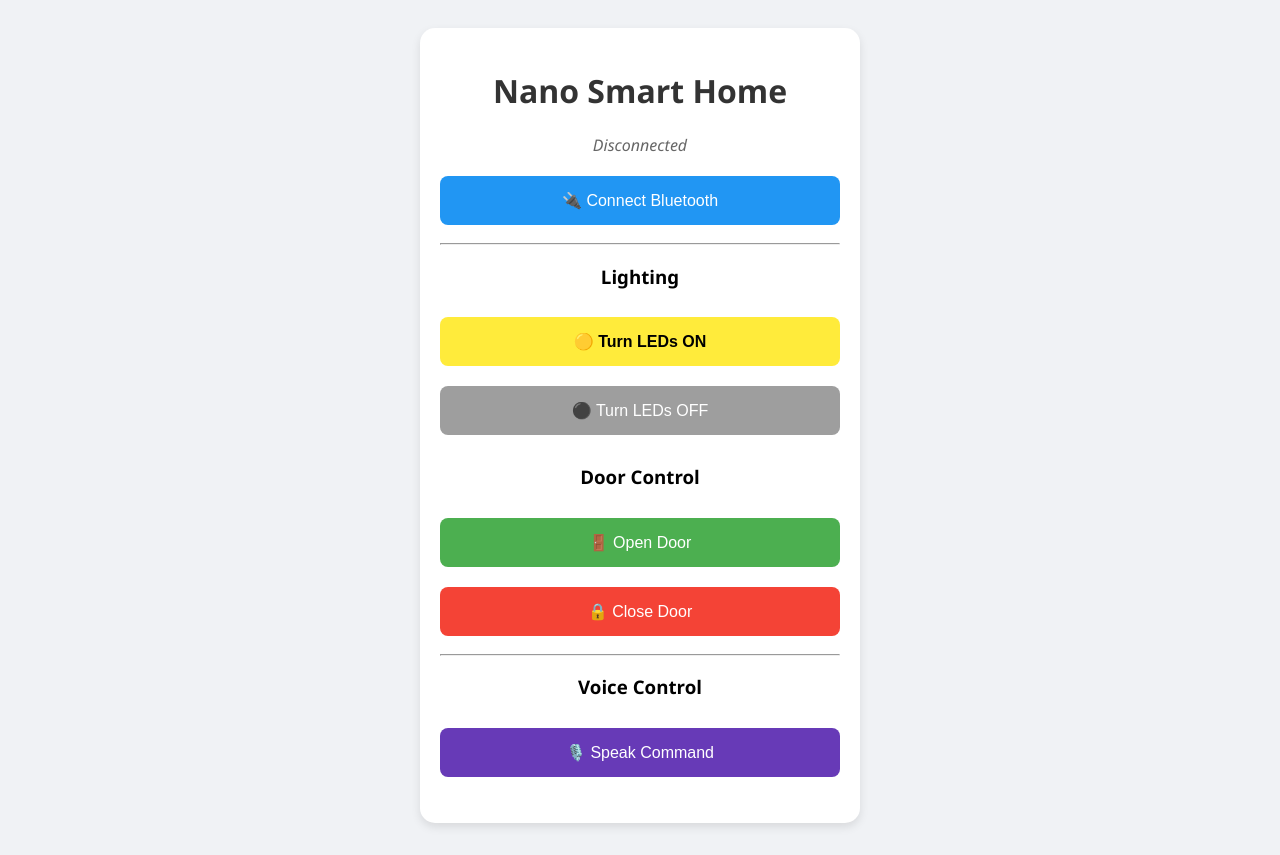
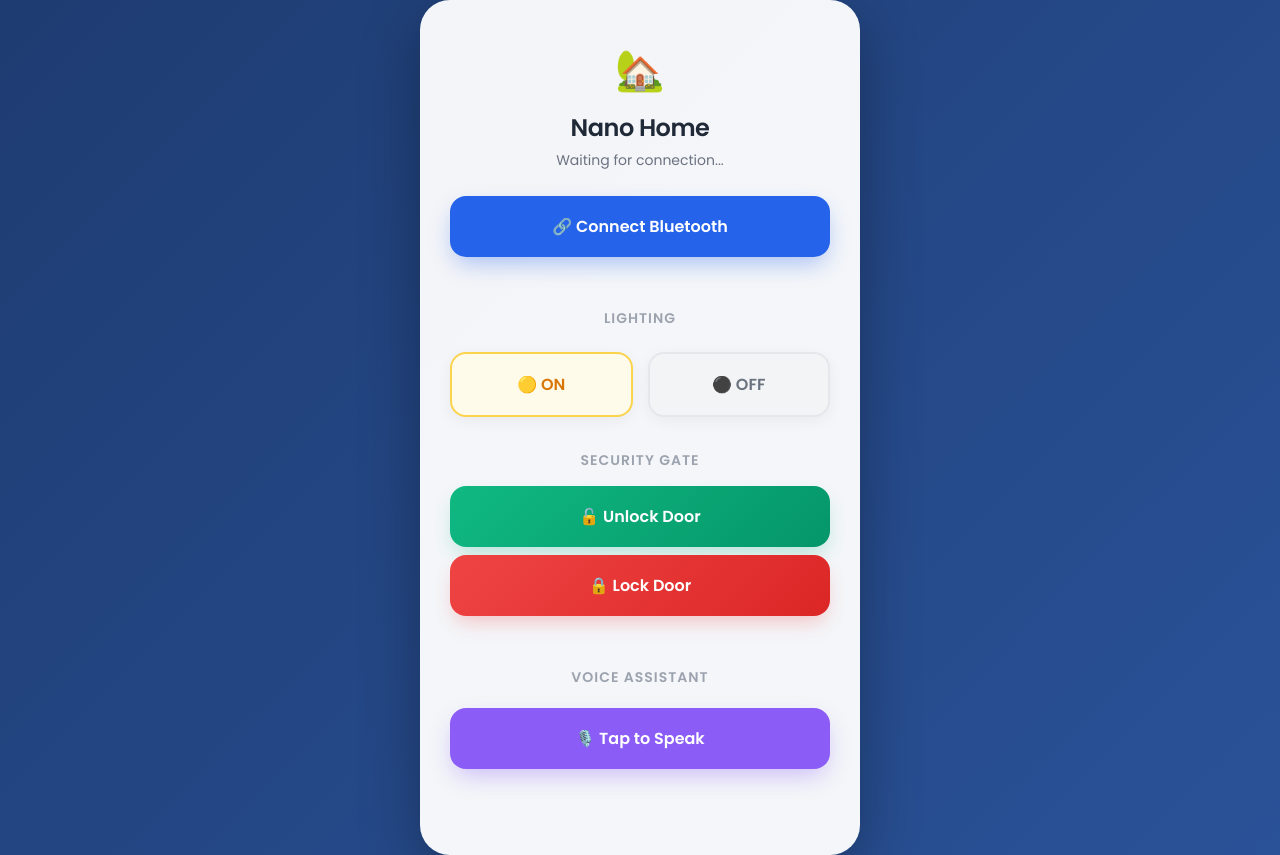
Before and after one commit to adamahmeddd/home-control-app, a plain HTML site: page index.html in a window 1280 px wide. Drawn offline with Linux system fonts and the light colour scheme.

Commit message:
Update index.html

```diff
--- a/index.html
+++ b/index.html
@@ -3,43 +3,186 @@
 <head>
     <meta charset="UTF-8">
     <meta name="viewport" content="width=device-width, initial-scale=1.0">
-    <title>Arduino Smart Home</title>
+    <title>Smart Home Control</title>
+    <!-- Import Google Font -->
+    <link href="https://fonts.googleapis.com/css2?family=Poppins:wght@400;600&display=swap" rel="stylesheet">
     <style>
-        body { font-family: 'Segoe UI', sans-serif; text-align: center; background-color: #f0f2f5; padding: 20px; }
-        h1 { color: #333; }
-        .container { max-width: 400px; margin: 0 auto; background: white; padding: 20px; border-radius: 15px; box-shadow: 0 4px 10px rgba(0,0,0,0.1); }
-        button { width: 100%; padding: 15px; margin: 10px 0; border: none; border-radius: 8px; font-size: 16px; cursor: pointer; transition: 0.3s; }
-        .btn-connect { background-color: #2196F3; color: white; }
-        .btn-on { background-color: #ffeb3b; color: black; font-weight: bold; }
-        .btn-off { background-color: #9e9e9e; color: white; }
-        .btn-open { background-color: #4CAF50; color: white; }
-        .btn-close { background-color: #f44336; color: white; }
-        .btn-voice { background-color: #673AB7; color: white; }
-        #status { margin-bottom: 10px; color: #666; font-style: italic; }
+        /* --- GLOBAL STYLES --- */
+        body {
+            font-family: 'Poppins', sans-serif;
+            background: linear-gradient(135deg, #1e3c72 0%, #2a5298 100%); /* Deep Blue "Night" Gradient */
+            color: #333;
+            margin: 0;
+            min-height: 100vh;
+            display: flex;
+            align-items: center;
+            justify-content: center;
+        }
+
+        /* --- THE APP CARD --- */
+        .container {
+            background: rgba(255, 255, 255, 0.95); /* Slightly transparent white */
+            width: 100%;
+            max-width: 380px;
+            padding: 40px 30px;
+            border-radius: 30px;
+            box-shadow: 0 20px 60px rgba(0,0,0,0.3);
+            text-align: center;
+            position: relative;
+            overflow: hidden;
+        }
+
+        /* --- HEADERS --- */
+        h1 {
+            margin: 0;
+            font-size: 24px;
+            color: #1f2937;
+            font-weight: 600;
+            letter-spacing: -0.5px;
+        }
+
+        h3 {
+            margin-top: 25px;
+            margin-bottom: 15px;
+            font-size: 14px;
+            text-transform: uppercase;
+            letter-spacing: 1px;
+            color: #9ca3af;
+            font-weight: 600;
+        }
+
+        p#status {
+            font-size: 14px;
+            color: #6b7280;
+            margin-top: 5px;
+            margin-bottom: 25px;
+        }
+
+        /* --- BUTTONS --- */
+        button {
+            width: 100%;
+            padding: 18px;
+            margin: 8px 0;
+            border: none;
+            border-radius: 16px;
+            font-size: 16px;
+            font-weight: 600;
+            cursor: pointer;
+            transition: all 0.2s ease;
+            box-shadow: 0 4px 15px rgba(0,0,0,0.05);
+            display: flex;
+            align-items: center;
+            justify-content: center;
+            gap: 10px;
+            font-family: 'Poppins', sans-serif;
+        }
+
+        button:active {
+            transform: scale(0.96);
+        }
+
+        /* Specific Button Colors */
+        .btn-connect {
+            background: #2563eb;
+            color: white;
+            box-shadow: 0 10px 25px -5px rgba(37, 99, 235, 0.4);
+        }
+
+        /* Light Controls - Side by Side */
+        .grid-2 {
+            display: grid;
+            grid-template-columns: 1fr 1fr;
+            gap: 15px;
+        }
+
+        .btn-on {
+            background: #fffbeb;
+            color: #d97706;
+            border: 2px solid #fcd34d;
+        }
+
+        .btn-off {
+            background: #f3f4f6;
+            color: #6b7280;
+            border: 2px solid #e5e7eb;
+        }
+
+        /* Door Controls */
+        .btn-open {
+            background: linear-gradient(135deg, #10b981 0%, #059669 100%);
+            color: white;
+            box-shadow: 0 10px 20px -5px rgba(16, 185, 129, 0.3);
+        }
+
+        .btn-close {
+            background: linear-gradient(135deg, #ef4444 0%, #dc2626 100%);
+            color: white;
+            box-shadow: 0 10px 20px -5px rgba(239, 68, 68, 0.3);
+        }
+
+        /* Voice Button */
+        .btn-voice {
+            background: #8b5cf6;
+            color: white;
+            margin-top: 20px;
+            box-shadow: 0 10px 25px -5px rgba(139, 92, 246, 0.4);
+        }
+
+        .voice-anim {
+             animation: pulse 1.5s infinite;
+        }
+
+        @keyframes pulse {
+            0% { box-shadow: 0 0 0 0 rgba(139, 92, 246, 0.7); }
+            70% { box-shadow: 0 0 0 10px rgba(139, 92, 246, 0); }
+            100% { box-shadow: 0 0 0 0 rgba(139, 92, 246, 0); }
+        }
+
+        /* Divider */
+        hr {
+            border: 0;
+            height: 1px;
+            background: #f3f4f6;
+            margin: 25px 0;
+        }
+
+        #transcript {
+            min-height: 20px;
+            font-size: 13px;
+            color: #8b5cf6;
+            font-weight: 600;
+        }
+
     </style>
 </head>
 <body>
 
 <div class="container">
-    <h1>Nano Smart Home</h1>
-    <p id="status">Disconnected</p>
-    <button class="btn-connect" onclick="connectBluetooth()">🔌 Connect Bluetooth</button>
+    <div style="font-size: 40px; margin-bottom: 10px;">🏡</div>
+    <h1>Nano Home</h1>
+    <p id="status">Waiting for connection...</p>
+
+    <button class="btn-connect" onclick="connectBluetooth()">
+        <span>🔗 Connect Bluetooth</span>
+    </button>
 
     <hr>
 
     <h3>Lighting</h3>
-    <button class="btn-on" onclick="sendCommand('1')">🟡 Turn LEDs ON</button>
-    <button class="btn-off" onclick="sendCommand('0')">⚫ Turn LEDs OFF</button>
+    <div class="grid-2">
+        <button class="btn-on" onclick="sendCommand('1')">🟡 ON</button>
+        <button class="btn-off" onclick="sendCommand('0')">⚫ OFF</button>
+    </div>
 
-    <h3>Door Control</h3>
-    <!-- BUTTONS SWAPPED HERE: Open sends 'C', Close sends 'O' -->
-    <button class="btn-open" onclick="sendCommand('C')">🚪 Open Door</button>
-    <button class="btn-close" onclick="sendCommand('O')">🔒 Close Door</button>
+    <h3>Security Gate</h3>
+    <!-- Logic preserved: Open sends 'C', Close sends 'O' -->
+    <button class="btn-open" onclick="sendCommand('C')">🔓 Unlock Door</button>
+    <button class="btn-close" onclick="sendCommand('O')">🔒 Lock Door</button>
 
     <hr>
 
-    <h3>Voice Control</h3>
-    <button class="btn-voice" onclick="startVoice()">🎙️ Speak Command</button>
+    <h3>Voice Assistant</h3>
+    <button id="voiceBtn" class="btn-voice" onclick="startVoice()">🎙️ Tap to Speak</button>
     <p id="transcript"></p>
 </div>
 
@@ -47,12 +190,13 @@
     let bluetoothDevice;
     let characteristic;
 
+    // Standard HM-10 UUIDs
     const serviceUUID = "0000ffe0-0000-1000-8000-00805f9b34fb";
     const charUUID = "0000ffe1-0000-1000-8000-00805f9b34fb";
 
     async function connectBluetooth() {
         try {
-            document.getElementById('status').innerText = "Scanning...";
+            document.getElementById('status').innerText = "Scanning nearby devices...";
             bluetoothDevice = await navigator.bluetooth.requestDevice({
                 filters: [{ services: [serviceUUID] }]
             });
@@ -62,20 +206,30 @@
             characteristic = await service.getCharacteristic(charUUID);
 
             document.getElementById('status').innerText = "✅ Connected to " + bluetoothDevice.name;
+            document.getElementById('status').style.color = "#10b981";
 
             bluetoothDevice.addEventListener('gattserverdisconnected', () => {
                 document.getElementById('status').innerText = "❌ Disconnected";
+                document.getElementById('status').style.color = "#ef4444";
             });
 
         } catch (error) {
             console.log(error);
-            document.getElementById('status').innerText = "Connection Failed: " + error;
+            document.getElementById('status').innerText = "Connection Failed";
         }
     }
 
     async function sendCommand(cmd) {
         if (!characteristic) {
-            alert("Please connect to Bluetooth first!");
+            // Visual feedback if not connected
+            let status = document.getElementById('status');
+            let originalText = status.innerText;
+            status.innerText = "⚠️ Connect Bluetooth First!";
+            status.style.color = "orange";
+            setTimeout(() => {
+                status.innerText = originalText;
+                status.style.color = "#6b7280";
+            }, 2000);
             return;
         }
         try {
@@ -86,9 +240,10 @@
         }
     }
 
+    // Voice Recognition (Chrome Only)
     function startVoice() {
         if (!('webkitSpeechRecognition' in window)) {
-            alert("Voice recognition not supported in this browser. Use Chrome.");
+            alert("Voice recognition is only supported in Google Chrome.");
             return;
         }
 
@@ -97,30 +252,47 @@
         recognition.continuous = false;
         recognition.interimResults = false;
 
+        let btn = document.getElementById('voiceBtn');
+        btn.classList.add("voice-anim");
+        btn.innerText = "Listening...";
+        document.getElementById('transcript').innerText = "Say 'Open Door' or 'Lights On'...";
+
         recognition.start();
-        document.getElementById('transcript').innerText = "Listening...";
 
         recognition.onresult = function(event) {
+            btn.classList.remove("voice-anim");
+            btn.innerText = "🎙️ Tap to Speak";
+
             const command = event.results[0][0].transcript.toLowerCase();
-            document.getElementById('transcript').innerText = "Heard: " + command;
+            document.getElementById('transcript').innerText = "Heard: \"" + command + "\"";
             processVoice(command);
         };
 
         recognition.onerror = function(event) {
-            document.getElementById('transcript').innerText = "Error: " + event.error;
+            btn.classList.remove("voice-anim");
+            btn.innerText = "🎙️ Tap to Speak";
+            document.getElementById('transcript').innerText = "Try again.";
+        };
+
+        recognition.onend = function() {
+            btn.classList.remove("voice-anim");
+            btn.innerText = "🎙️ Tap to Speak";
         };
     }
 
     function processVoice(command) {
-        // Voice Logic Swapped as well
+        // Logic preserved from previous request:
+        // Open Door -> Sends 'C'
+        // Close Door -> Sends 'O'
+
         if (command.includes("light on") || command.includes("lights on")) {
             sendCommand('1');
         } else if (command.includes("light off") || command.includes("lights off")) {
             sendCommand('0');
         } else if (command.includes("open door") || command.includes("open the door")) {
-            sendCommand('C'); // Sends C to Open
+            sendCommand('C'); // Swapped as requested
         } else if (command.includes("close door") || command.includes("close the door")) {
-            sendCommand('O'); // Sends O to Close
+            sendCommand('O'); // Swapped as requested
         }
     }
 </script>
```
